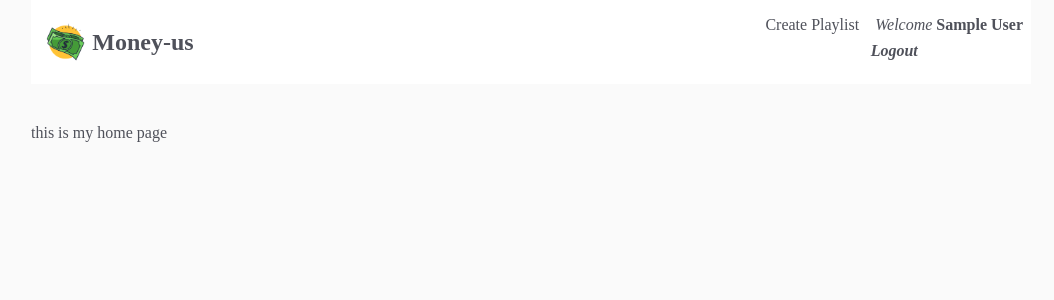
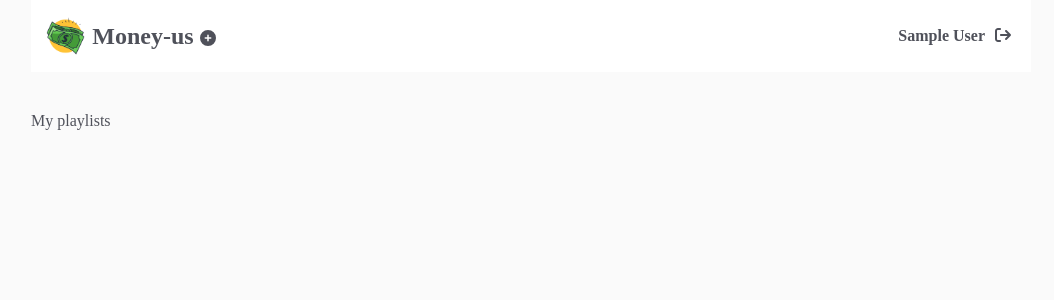
Before and after one commit to chienpc181/money-us, a Vue app: page / in a window 1280 px wide. Shown: the top 300 px of the page, without its empty margins (109-1163 px from the left). Built offline with nearby package versions, Linux system fonts and the light colour scheme; no server answers; the database is empty; sample sign-in values are in the browser's storage.

Commit message:
import font awesome and playlist details template

```diff
--- a/package.json
+++ b/package.json
@@ -7,6 +7,10 @@
     "build": "vue-cli-service build"
   },
   "dependencies": {
+    "@fortawesome/fontawesome-free": "^6.5.1",
+    "@fortawesome/fontawesome-svg-core": "^6.5.1",
+    "@fortawesome/free-solid-svg-icons": "^6.5.1",
+    "@fortawesome/vue-fontawesome": "^3.0.5",
     "core-js": "^3.8.3",
     "firebase": "^10.7.1",
     "vue": "^3.2.13",
--- a/src/components/Navbar.vue
+++ b/src/components/Navbar.vue
@@ -6,16 +6,19 @@
                 <router-link :to="{name: 'home'}">
                     Money-us
                 </router-link>
+                <router-link class="play-list" v-if="user" :to="{name: 'create-playlist'}">
+                    <font-awesome-icon icon="circle-plus" />
+                </router-link>
             </h2>
             <div class="links">
-                <router-link class="play-list" v-if="user" :to="{name: 'create-playlist'}">Create Playlist</router-link>
-
                 <div v-if="user" class="welcome">
-                    <span>Welcome </span>
                     <span class="username">{{ user.displayName }}</span>
                 </div>
                 <div class="action">
-                    <button v-if="user" @click="handleLogout">Logout</button>
+                    <button v-if="user" @click="handleLogout">
+                        <font-awesome-icon icon="fa-solid fa-sign-out" />
+                        <!-- <font-awesome-icon icon="sign-out" /> -->
+                    </button>
                     <router-link class="btn" v-if="!user" :to="{name: 'signup'}">Signup</router-link>
                     <router-link class="btn" v-if="!user" :to="{name: 'login'}">Log in</router-link>
                 </div>
@@ -28,7 +31,8 @@
 <script>
 import router from '@/router';
 import useLogout from '../composables/useLogout';
-import getUser from '../composables/getUser'
+import getUser from '../composables/getUser';
+
 
 export default {
 setup() {
@@ -65,6 +69,8 @@ setup() {
     }
     nav .links {
         margin-left: auto;
+        display: flex;
+        align-items: center;
     }
     nav .links a, button {
         margin-left: 8px;
@@ -88,6 +94,7 @@ setup() {
     .links .action {
         display: flex;
         justify-content: center;
+        margin-left: -10px;
     }
 
     .links .action button {
--- a/src/main.js
+++ b/src/main.js
@@ -3,11 +3,20 @@ import App from './App.vue'
 import router from './router'
 import './assets/main.css'
 import { projectAuth } from './firebase/config'
+import '@fortawesome/fontawesome-free/css/all.css'
+import { library } from '@fortawesome/fontawesome-svg-core'
+import { FontAwesomeIcon } from '@fortawesome/vue-fontawesome'
+import { faSignOut, faCirclePlus } from '@fortawesome/free-solid-svg-icons'
+
+library.add([faSignOut, faCirclePlus])
 
 let app
 
 projectAuth.onAuthStateChanged(() => {
     if (!app) {
-        app = createApp(App).use(router).mount('#app')
+        app = createApp(App)
+        .component('font-awesome-icon', FontAwesomeIcon)
+        .use(router)
+        .mount('#app')
     }
 })
--- a/src/views/HomeView.vue
+++ b/src/views/HomeView.vue
@@ -1,6 +1,6 @@
 <template>
   <div>
-    this is my home page
+    My playlists
   </div>
   <ListView :playLists="documents" :error="error"/>
 </template>
--- a/src/views/playlists/PlaylistDetails.vue
+++ b/src/views/playlists/PlaylistDetails.vue
@@ -1,6 +1,17 @@
 <template>
-    <div v-if="document">
-        <h2>{{ document.title }}</h2>
+    <div v-if="playlist" class="playlist-details">
+
+        <div class="playlist-info">
+            <div class="cover">
+                <img :src="playlist.url" alt="missing img">
+            </div>
+            <h2>{{ playlist.title }}</h2>
+            <p class="username">Created by {{ playlist.userName }}</p>
+            <p class="description">{{ playlist.description }}</p>
+        </div>
+        <div class="song-list">
+            <p>song list here...</p>
+        </div>
     </div>
 
 </template>
@@ -14,12 +25,35 @@ export default {
     props: ['id'],
 
     setup(props) {
-        const {error, document} = getDocument("playLists", props.id);
+        const {error, document: playlist} = getDocument("playLists", props.id);
 
-        return {document};
+        return {playlist};
     }
 }
 </script>
 <style scoped>
-
+    .playlist-details {
+        display: grid;
+        grid-template-columns: 1fr 2fr;
+        gap: 80px;
+    }
+    .cover {
+        overflow: hidden;
+        border-radius: 20px;
+        position: relative;
+        padding: 160px;
+    }
+    .cover img {
+        display: block;
+        position: absolute;
+        top: 0;
+        left: 0;
+        max-width: 150%;
+        max-height: 150%;
+        min-width: 100%;
+        min-height: 100%;
+    }
+    .playlist-info {
+        text-align: center;
+    }
 </style>
```
Also changed, not shown: 1 other file (tests, documents, lock files or other folders).
